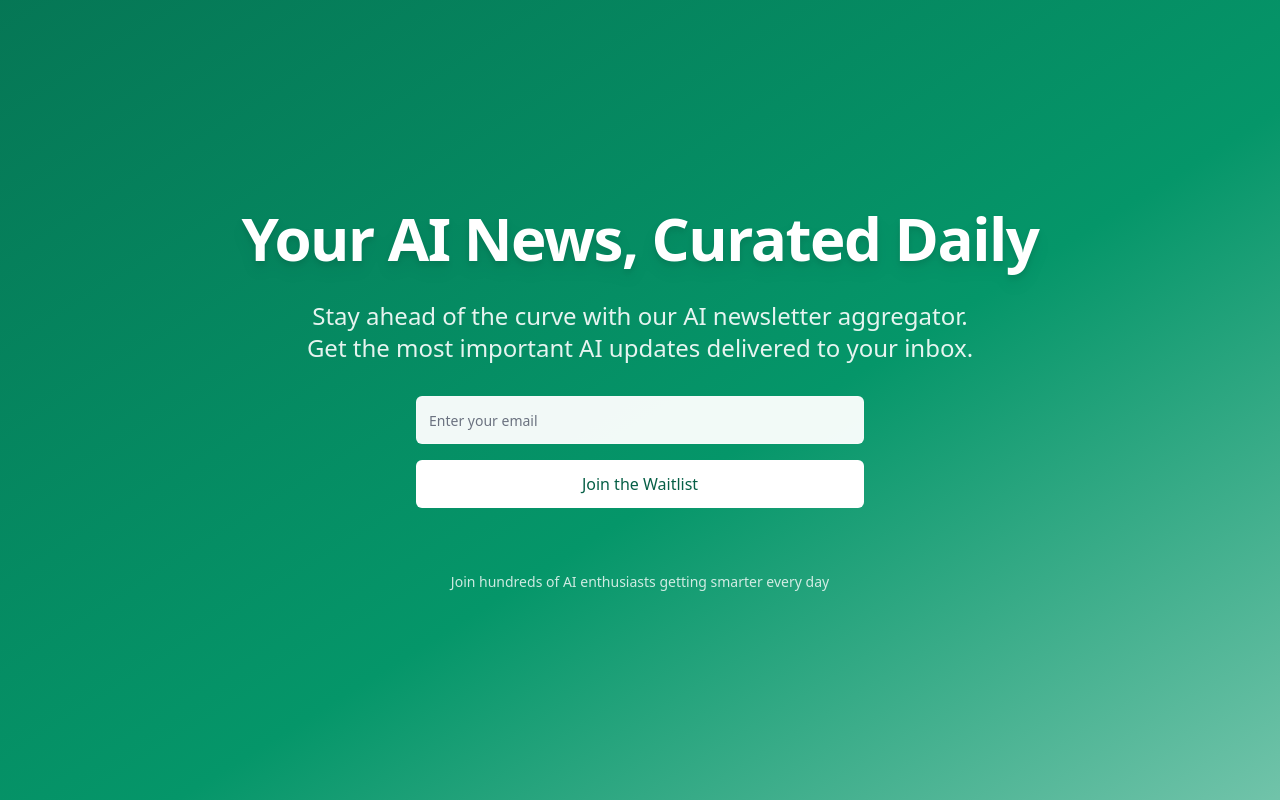
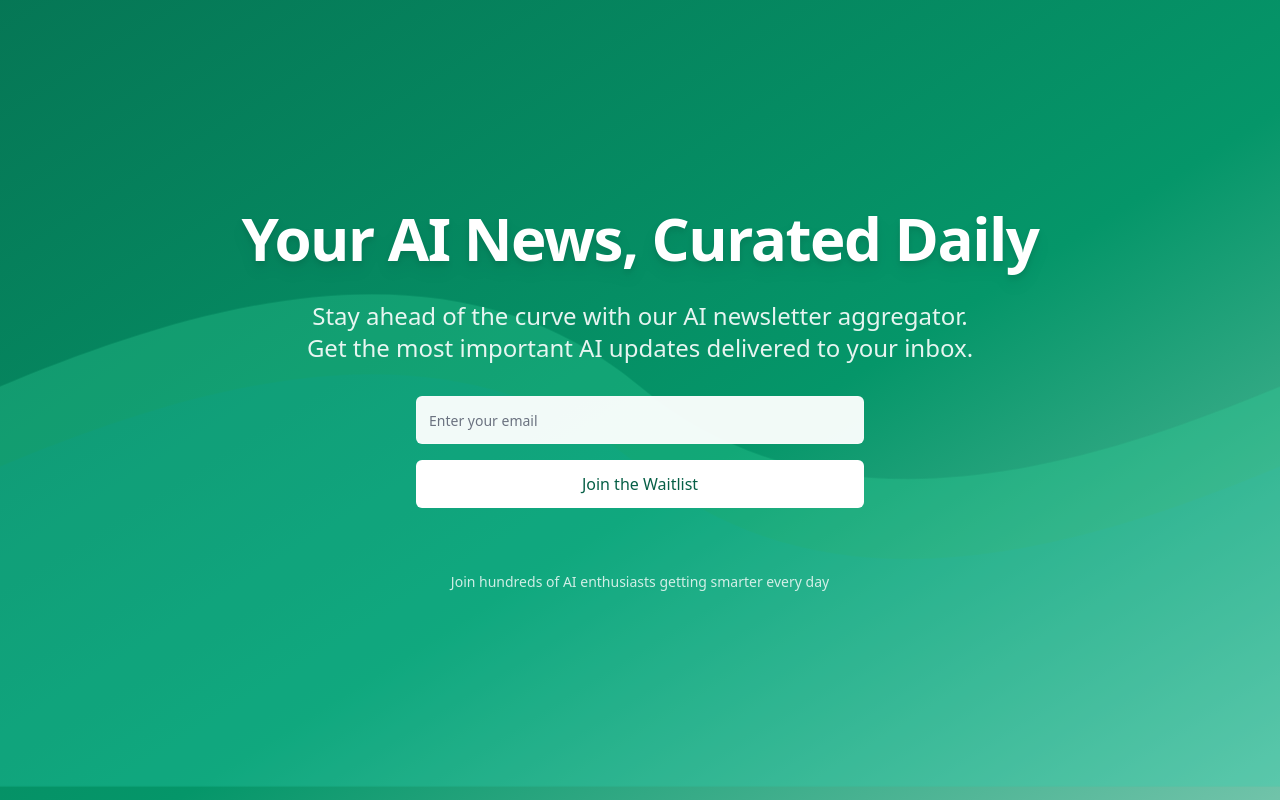
Before and after one commit to sebujuuri/ai-newsletter-hub, a React (Vite) app: page / in a window 1280 px wide. Built offline with nearby package versions, Linux system fonts and the light colour scheme.

Commit message:
Update background shape and colors
Modified the background shape in the application to match the specified design while maintaining the existing color scheme.
[skip gpt_engineer]

```diff
--- a/src/pages/Index.tsx
+++ b/src/pages/Index.tsx
@@ -79,8 +79,48 @@ const Index = () => {
         <meta name="twitter:card" content="summary_large_image" />
       </Helmet>
 
-      <main className="min-h-screen flex flex-col items-center justify-center p-4 bg-gradient-to-br from-emerald-800 via-emerald-600 to-white animate-gradient-flow">
-        <div className="w-full max-w-4xl mx-auto text-center space-y-8 animate-fade-in">
+      <main className="min-h-screen flex flex-col items-center justify-center p-4 bg-gradient-to-br from-emerald-800 via-emerald-600 to-white animate-gradient-flow relative overflow-hidden">
+        <div className="absolute inset-0 z-0">
+          <svg
+            className="w-full h-full opacity-30"
+            viewBox="0 0 1000 1000"
+            preserveAspectRatio="none"
+          >
+            <path
+              className="wave animate-wave fill-current text-emerald-400"
+              d="M0,500 C150,400 350,300 500,500 C650,700 850,600 1000,500 V1000 H0 V500Z"
+            >
+              <animate
+                attributeName="d"
+                dur="20s"
+                repeatCount="indefinite"
+                values="
+                  M0,500 C150,400 350,300 500,500 C650,700 850,600 1000,500 V1000 H0 V500Z;
+                  M0,500 C150,600 350,700 500,500 C650,300 850,400 1000,500 V1000 H0 V500Z;
+                  M0,500 C150,400 350,300 500,500 C650,700 850,600 1000,500 V1000 H0 V500Z
+                "
+              />
+            </path>
+            <path
+              className="wave animate-wave fill-current text-cyan-400"
+              d="M0,600 C150,500 350,400 500,600 C650,800 850,700 1000,600 V1000 H0 V600Z"
+              opacity="0.3"
+            >
+              <animate
+                attributeName="d"
+                dur="15s"
+                repeatCount="indefinite"
+                values="
+                  M0,600 C150,500 350,400 500,600 C650,800 850,700 1000,600 V1000 H0 V600Z;
+                  M0,600 C150,700 350,800 500,600 C650,400 850,500 1000,600 V1000 H0 V600Z;
+                  M0,600 C150,500 350,400 500,600 C650,800 850,700 1000,600 V1000 H0 V600Z
+                "
+              />
+            </path>
+          </svg>
+        </div>
+
+        <div className="w-full max-w-4xl mx-auto text-center space-y-8 animate-fade-in relative z-10">
           <h1 className="text-4xl md:text-6xl font-bold tracking-tight text-white drop-shadow-lg">
             Your AI News, Curated Daily
           </h1>
--- a/tailwind.config.ts
+++ b/tailwind.config.ts
@@ -90,13 +90,18 @@ export default {
             'background-size': '200% 200%',
             'background-position': 'right center'
           }
+        },
+        wave: {
+          '0%, 100%': { transform: 'translateY(0)' },
+          '50%': { transform: 'translateY(-20px)' }
         }
       },
       animation: {
         'accordion-down': 'accordion-down 0.2s ease-out',
         'accordion-up': 'accordion-up 0.2s ease-out',
         'fade-in': 'fade-in 0.5s ease-out forwards',
-        'gradient-flow': 'gradient-flow 8s ease infinite'
+        'gradient-flow': 'gradient-flow 8s ease infinite',
+        'wave': 'wave 20s ease infinite'
       },
       animationDelay: {
         200: '200ms',
```
